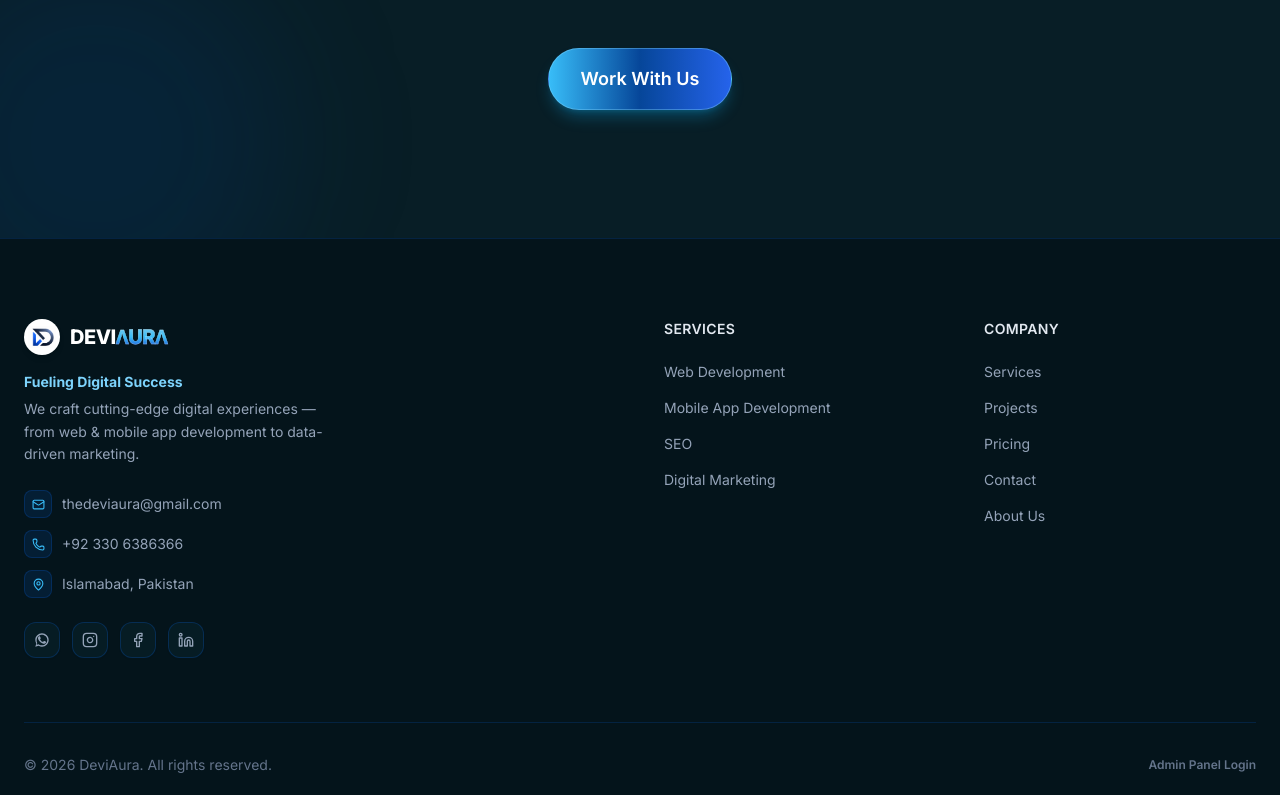
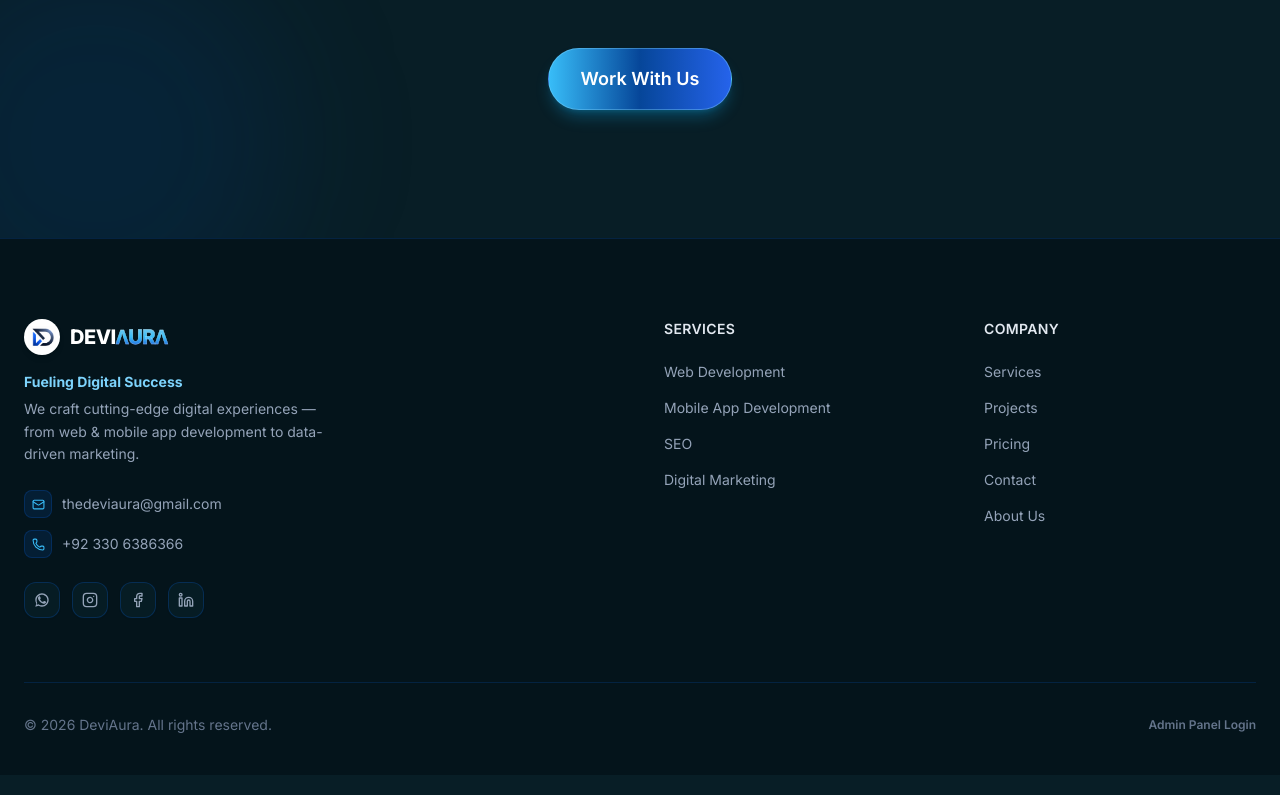
Before and after one commit to Affan468/webservices, a React (Vite) app: page / in a window 1280 px wide. Shown: the part 5730-6525 px from the top of the page. Built offline with nearby package versions, Linux system fonts and the light colour scheme.

Commit message:
Remove location data and Google Maps link from Contact section and Footer

```diff
--- a/src/components/layout/Footer.jsx
+++ b/src/components/layout/Footer.jsx
@@ -1,5 +1,5 @@
 import { motion } from 'framer-motion';
-import { Mail, Phone, MapPin } from 'lucide-react';
+import { Mail, Phone } from 'lucide-react';
 import logoImg from '../../assets/image.png';
 
 const InstagramIcon = (props) => (
@@ -94,19 +94,6 @@ const Footer = ({ onOpenAdmin }) => {
                 </div>
                 <span>+92 330 6386366</span>
               </a>
-
-              <a
-                href="https://www.google.com/maps/search/?api=1&query=33.650194,73.152833"
-                target="_blank"
-                rel="noopener noreferrer"
-                className="flex items-center gap-2.5 text-slate-400 text-sm hover:text-sky-300 transition-colors group"
-                title="View on Google Maps"
-              >
-                <div className="w-7 h-7 rounded-lg bg-[#064699]/20 border border-[#064699]/40 flex items-center justify-center shrink-0 group-hover:border-sky-400 transition-colors">
-                  <MapPin size={13} className="text-sky-400" />
-                </div>
-                <span>Islamabad, Pakistan</span>
-              </a>
             </div>
 
             {/* Social Media Icons */}
--- a/src/components/sections/Contact.jsx
+++ b/src/components/sections/Contact.jsx
@@ -1,6 +1,6 @@
 import { useState } from 'react';
 import { motion } from 'framer-motion';
-import { Mail, Phone, MapPin, Send, CheckCircle2 } from 'lucide-react';
+import { Mail, Phone, Send, CheckCircle2 } from 'lucide-react';
 import SectionHeading from '../ui/SectionHeading';
 import Button from '../ui/Button';
 
@@ -97,7 +97,6 @@ const Contact = () => {
               { icon: Mail, title: 'Email Us', detail: 'thedeviaura@gmail.com', href: 'mailto:thedeviaura@gmail.com', target: '_self', sub: 'We reply within 24 hours', bg: 'bg-[#064699]/20', iconColor: 'text-sky-300' },
               { icon: Phone, title: 'Call Us', detail: '+92 330 6386366', href: 'tel:+923306386366', target: '_self', sub: null, bg: 'bg-[#064699]/20', iconColor: 'text-cyan-300' },
               { icon: WhatsAppIcon, title: 'WhatsApp Us', detail: '+92 330 6386366', href: 'https://wa.me/923306386366', target: '_blank', sub: 'Instant Chat Support', bg: 'bg-emerald-500/20', iconColor: 'text-emerald-400' },
-              { icon: MapPin, title: 'Find Us', detail: 'Islamabad, Pakistan', href: 'https://www.google.com/maps/search/?api=1&query=33.650194,73.152833', target: '_blank', sub: '33°39\'00.7"N 73°09\'10.2"E', bg: 'bg-[#064699]/20', iconColor: 'text-blue-300' },
             ].map(({ icon: Icon, title, detail, href, target, sub, bg, iconColor }) => (
               <motion.a
                 key={title}
```
